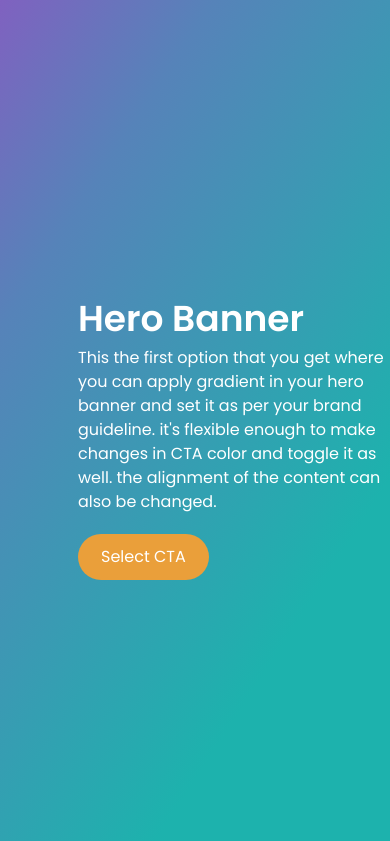
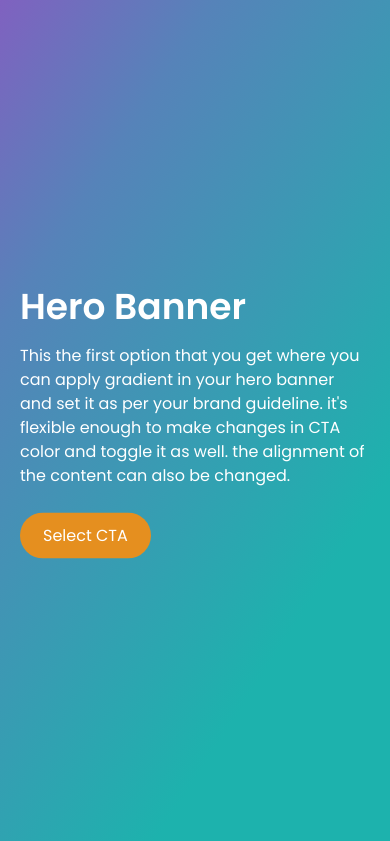
Before and after one commit to shunyavkash-ronak-virja/hubspot-modules, a plain HTML site: page index.html in a window 390 px wide. Shown: the part 941-1782 px from the top of the page. Drawn offline with Linux system fonts and the light colour scheme.

Commit message:
created two module

```diff
--- a/assets/css/common.css
+++ b/assets/css/common.css
@@ -11,7 +11,7 @@
   --content-bg-color: #00000087;
   --steelblue: #34699a;
   --lightsteelblue: #58a0c8;
-  --goldenrod: #ea9f3a;
+  --goldenrod: #e58f1f;
 }
 
 * {
@@ -49,7 +49,7 @@ body {
 }
 
 .primary-btn-color:hover {
-  background-color: #f4b971;
+  background-color: #ff9203;
 }
 
 a {
--- a/assets/css/media.css
+++ b/assets/css/media.css
@@ -18,3 +18,25 @@
     margin-bottom: 10px;
   }
 }
+
+/*----- Bg gradient section -----*/
+@media (max-width: 1024px) {
+  .bg-gradient-section-content {
+    width: 100%;
+    top: 50%;
+    left: 50%;
+    transform: translate(-50%, -50%);
+  }
+}
+
+@media (max-width: 768px) {
+  .bg-gradient-section-content {
+    padding: 0 20px;
+  }
+}
+
+@media (max-width: 567px) {
+  .bg-gradient-section-content .richtextz {
+    margin-top: 7px;
+  }
+}
--- a/assets/css/style.css
+++ b/assets/css/style.css
@@ -45,15 +45,14 @@
 }
 
 .bg-gradient-section-content {
-  max-width: 700px;
+  max-width: 750px;
+  padding: 10px 20px;
   position: absolute;
   top: 35%;
-  left: 20%;
+  left: 16%;
 }
 
 .bg-gradient-section-content .richtext {
-  margin-bottom: 20px;
+  margin-top: 10px;
+  margin-bottom: 25px;
 }
-
-.bg-gradient-section-btn {
-}
```
